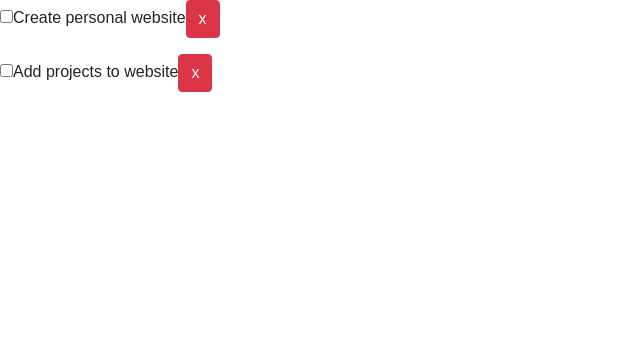
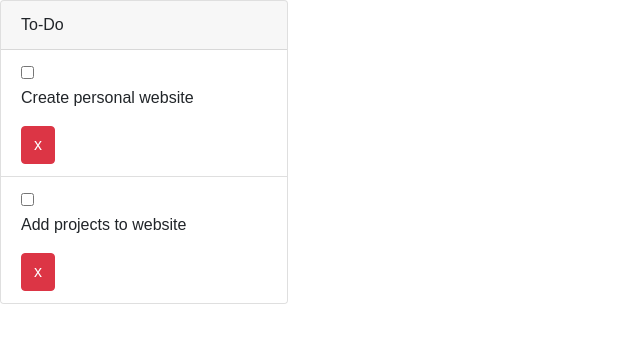
Before and after one commit to MikeADev/React-Todo-List, a React (Create React App) app: page / in a window 1280 px wide. Shown: the top 340 px of the page, without its empty margins (0-640 px from the left). Built offline with nearby package versions, Linux system fonts and the light colour scheme.

Commit message:
added deletion functionality

```diff
--- a/src/App.js
+++ b/src/App.js
@@ -27,10 +27,24 @@ class App extends React.Component {
     })});
   }
 
+  delToDo = (id) => {
+    this.setState({todos: this.state.todos.filter(todo => todo.id !== id).map(todo => {
+      if (todo.id > id){
+        todo.id -= 1
+      }
+      return todo;
+    })});
+  }
+
   render() {
     return (
-      <div className="App">
-        <Todos todos={this.state.todos} markComplete={this.markComplete}/>
+      <div className="App card" style={{width: "18rem"}}>
+        <div className="card-header">
+          To-Do
+        </div>
+        <ul className="list-group list-group-flush">
+          <Todos todos={this.state.todos} markComplete={this.markComplete} delToDo={this.delToDo}/>
+        </ul>
       </div>
     );
   }
--- a/src/components/TodoItem.js
+++ b/src/components/TodoItem.js
@@ -12,13 +12,11 @@ export class TodoItem extends React.Component {
     render() {
         const { id, title } = this.props.todo;
         return (
-            <div style={this.getStyle()}>
-                <p>
-                    <input type="checkbox" onChange={this.props.markComplete.bind(this, id)}></input>
-                    {title}
-                    <button type="button" class="btn btn-danger">x</button>
-                </p>
-            </div>
+            <li style={this.getStyle()} className="list-group-item">
+                <input type="checkbox" onChange={this.props.markComplete.bind(this, id)}></input>
+                <p>{title}</p>
+                <button type="button" className="btn btn-danger" onClick={this.props.delToDo.bind(this, id)}>x</button>
+            </li>
         )
     }
 }
--- a/src/components/Todos.js
+++ b/src/components/Todos.js
@@ -5,7 +5,7 @@ import PropTypes from 'prop-types';
 class Todos extends React.Component {
   render() {
     return this.props.todos.map((todo) => (
-        <TodoItem key={todo.id} todo={todo} markComplete={this.props.markComplete}/>
+        <TodoItem key={todo.id} todo={todo} markComplete={this.props.markComplete} delToDo={this.props.delToDo}/>
     ));
   }
 }
```
